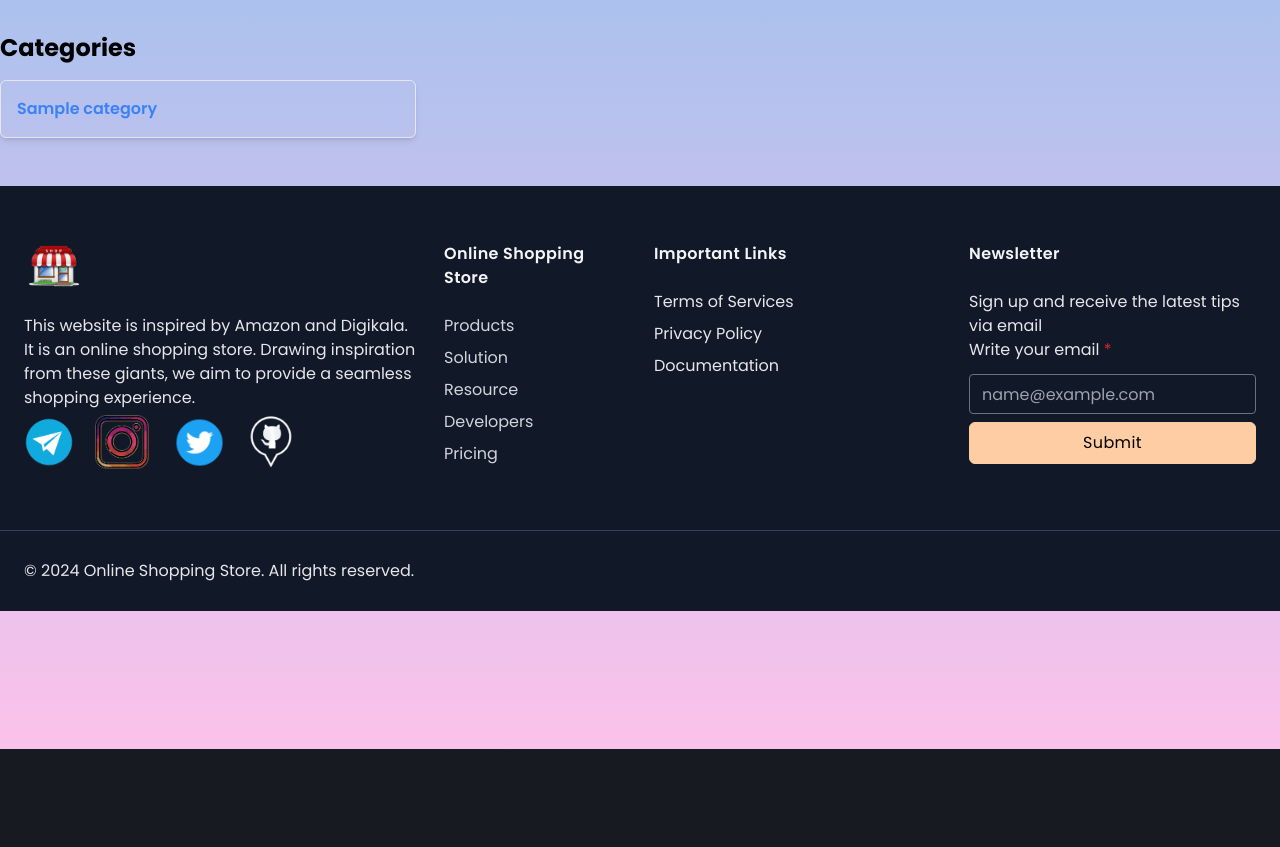
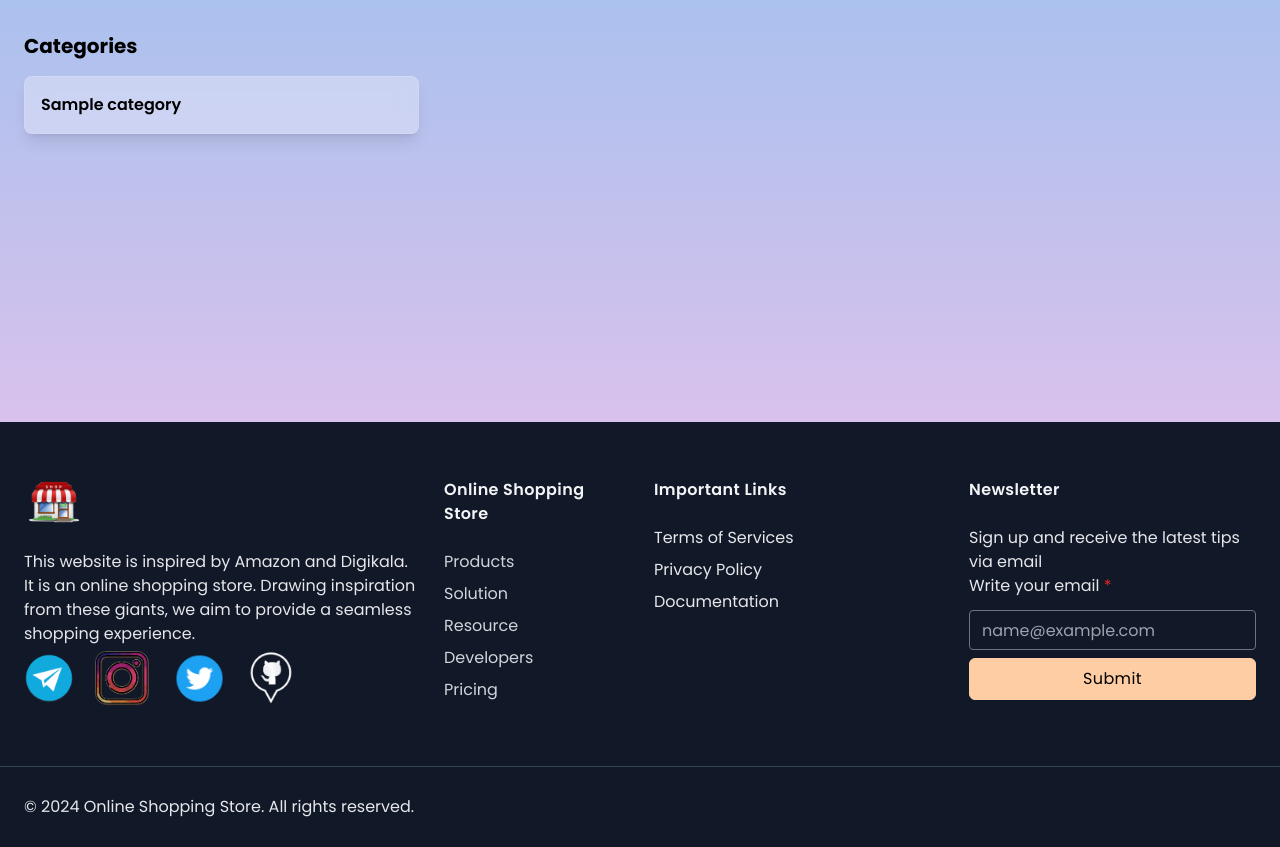
Before and after one commit to FardinMoghaddamPour/Online_Shopping_Store, a Django app: page /category/ in a window 1280 px wide. Shown: the part 51-898 px from the top of the page. Before the commit the page ends 800 px from the top, so only its background shows below. Run offline with Django 5.2, Linux system fonts and the light colour scheme; tables that the repository leaves empty hold one stand-in row (values such as "Sample post"); parts of the project's set-up code (start-up, migrations or seed data) failed here and were passed over; some libraries are stand-ins or nearby versions.

Commit message:
Subject: Enhance Category Display with Glassmorphism and Tailwind CSS
Description:
This commit updates the CategoryListView to include only top-level categories and applies a modern glassmorphism
style to each category card using Tailwind CSS for a more visually appealing design. The template structure has been
refined to improve readability and aesthetic appeal, and custom template tags are used to recursively display subcategories.

Explanation:
1. Updated the CategoryListView in views.py to filter and return only top-level categories.
2. Modified the category_list.html template to utilize a grid layout, enabling a cleaner, more organized presentation of categories.
3. Implemented a glass-like background using inline CSS for each category card, enhancing the UI with a blur effect to improve user engagement.
4. Added custom template tag 'show_subcategories' in category_tags.py to handle the recursive display of subcategories using Django's template system.

Conclusion:
These changes make the category presentation more attractive and user-friendly, aligning the website's design more closely with modern UI trends. The use of Tailwind CSS and custom template tags not only improves the look and feel but also maintains a clean and scalable codebase.

```diff
--- /dev/null
+++ b/shop/templatetags/category_tags.py
@@ -0,0 +1,16 @@
+from django import template
+from django.utils.safestring import mark_safe
+
+register = template.Library()
+
+@register.filter(name='show_subcategories')
+def show_subcategories(category):
+    subcategories = category.subcategories.all()
+    if not subcategories:
+        return ''
+    html = '<div class="ml-4">'
+    for sub in subcategories:
+        sub_html = show_subcategories(sub)
+        html += f'<p>{sub.name}</p>{sub_html}'
+    html += '</div>'
+    return mark_safe(html)
--- a/shop/urls.py
+++ b/shop/urls.py
@@ -1,7 +1,7 @@
 from django.urls import path
 from .views import (
     ProductListView,
-    ReadCategoryView,
+    CategoryListView,
 )
 
 
@@ -10,5 +10,5 @@ app_name = 'shop'
 
 urlpatterns = [
     path('', ProductListView.as_view(), name='home'),
-    path('category/', ReadCategoryView.as_view(), name='category_list'),
+    path('category/', CategoryListView.as_view(), name='category_list'),
 ]
--- a/shop/views.py
+++ b/shop/views.py
@@ -20,8 +20,10 @@ class ProductListView(View):
         return render(request, 'home.html', {'products': products})
 
 
-class ReadCategoryView(ListView):
+class CategoryListView(ListView):
+    model = Category
+    template_name = 'category_list.html'
+    context_object_name = 'categories'
 
-    model = Category
-    context_object_name = 'categories'
-    template_name = 'category_list.html'
+    def get_queryset(self):
+        return Category.objects.filter(parent_category__isnull=True)
--- a/templates/category_list.html
+++ b/templates/category_list.html
@@ -1,37 +1,23 @@
 {% extends 'layout/_base.html' %}
+{% load category_tags %}
 
 {% block content %}
-<div class="container mt-8 mb-12 mx-auto">
-    <h1 class="text-2xl font-bold mb-4">Categories</h1>
-
-    <div class="grid grid-cols-1 md:grid-cols-2 lg:grid-cols-3 gap-4">
+<div class="mt-8 mb-72 px-6">
+    <h2 class="text-xl font-bold mb-4">Categories</h2>
+    <div class="grid grid-cols-3 gap-6">
         {% for category in categories %}
-        <div class="border p-4 rounded-md shadow-md">
-            <a href="" class="text-blue-500 font-semibold">{{ category.name }}</a>
-            {% if category.subcategories.all %}
-            <ul class="mt-2 ml-4">
-                {% for subcategory in category.subcategories.all %}
-                <li>
-                    <a href="" class="text-gray-600">{{ subcategory.name }}</a>
-                    {% if subcategory.subcategories.all %}
-                    <ul class="mt-1 ml-4">
-                        {% for sub_subcategory in subcategory.subcategories.all %}
-                        <li>
-                            <a href="" class="text-gray-500">{{ sub_subcategory.name }}</a>
-                        </li>
-                        {% endfor %}
-                    </ul>
-                    {% endif %}
-                </li>
-                {% endfor %}
-            </ul>
-            {% endif %}
-        </div>
+            <div
+                    class="bg-gray-100 p-4 rounded-lg shadow-lg"
+                    style="
+                        background: rgba(255, 255, 255, 0.3);
+                        backdrop-filter: blur(10px);
+                        border: 1px solid rgba(255, 255, 255, 0.1);
+                        "
+            >
+                <p class="font-semibold">{{ category.name }}</p>
+                {{ category|show_subcategories }}
+            </div>
         {% endfor %}
     </div>
 </div>
 {% endblock %}
-
-{#{% url 'category_detail' category.pk %}#}
-{#{% url 'subcategory_detail' subcategory.pk %}#}
-{#{% url 'sub_subcategory_detail' sub_subcategory.pk %}#}
```
Also changed, not shown: shop/templatetags/__init__.py (added).
